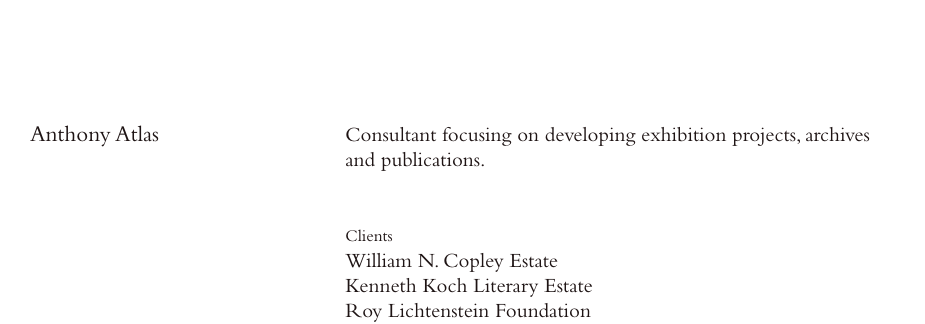
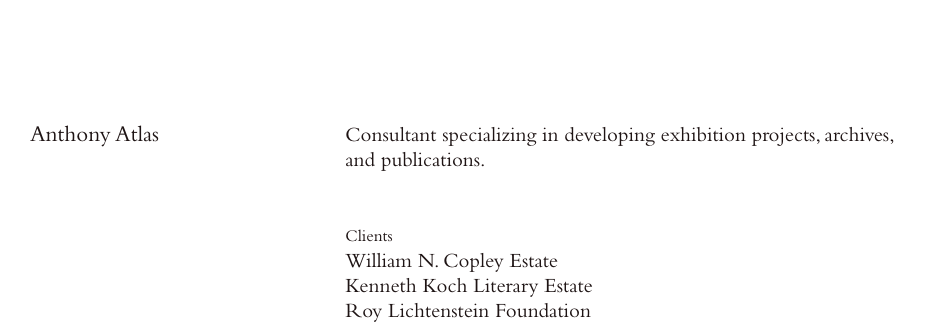
Before and after one commit to atlas-site/atlas-site-live, a Jekyll site: the page built from index.md, in a window 1280 px wide. Shown: the top 324 px of the page, without its empty margins (95-1020 px from the left). Built offline with Jekyll 4.4.1, drawn with Linux system fonts in a browser that asks for light colours; a script that is not in the unit is left out.

Commit message:
Update Settings “general”

```diff
--- a/_data/settings.yml
+++ b/_data/settings.yml
@@ -1,6 +1,6 @@
 site_title: Anthony Atlas
 favicon: ""
-meta_description: Consultant focusing on developing exhibition projects,
-  archives and publications.
-bio: Consultant focusing on developing exhibition projects, archives and
-  publications.
+meta_description: "Consultant specializing in developing exhibition projects,
+  archives, and publications. "
+bio: "Consultant specializing in developing exhibition projects, archives, and
+  publications. "
```
